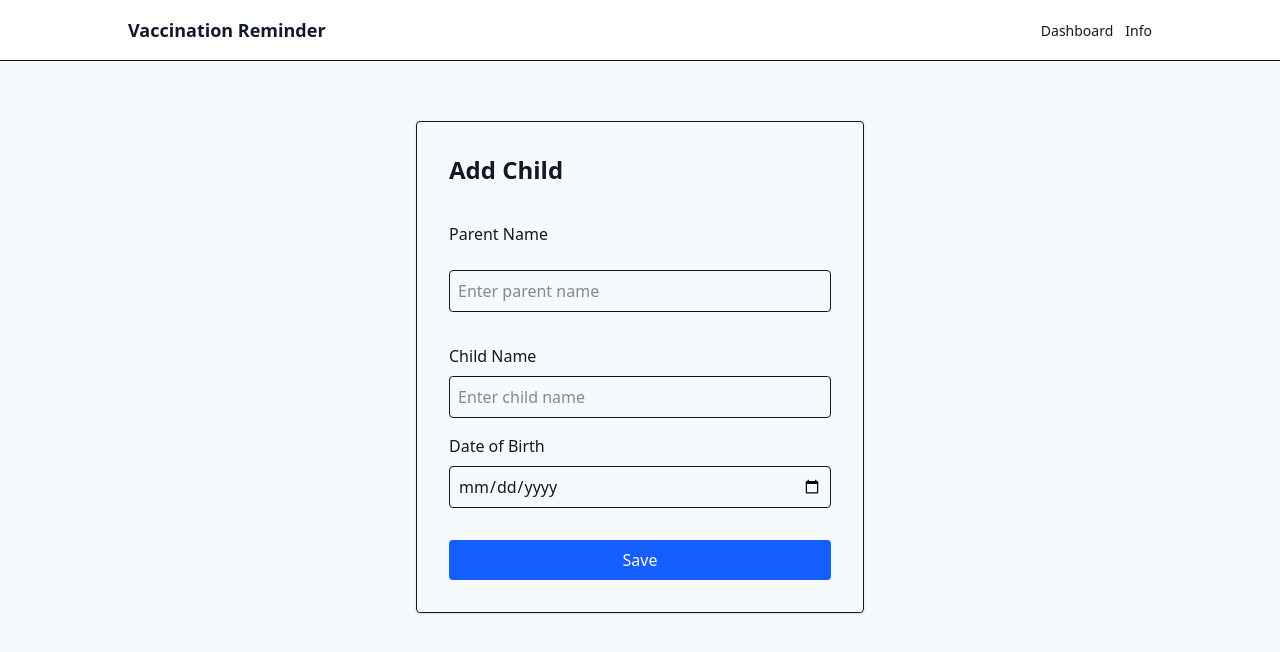
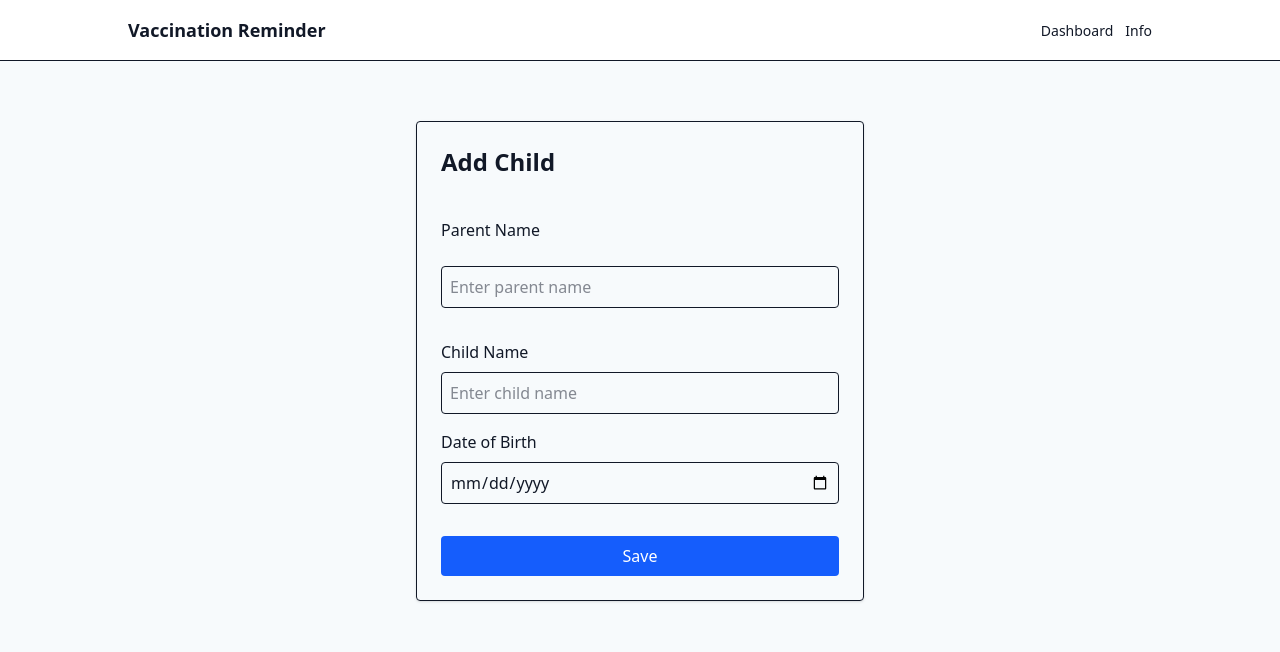
Before and after one commit to prakhar17072004/Health_app, a Next.js app: page /add-child in a window 1280 px wide. Shown: the top 652 px of the page. Built offline with nearby package versions, Linux system fonts and the light colour scheme.

Commit message:
css update

```diff
--- a/src/app/add-child/page.tsx
+++ b/src/app/add-child/page.tsx
@@ -38,8 +38,8 @@ export default function AddChildPage() {
   };
 
   return (
-    <div className="max-w-md mx-auto mt-9 p-8 border rounded shadow">
-      <h2 className="text-2xl font-semibold mb-9">Add Child</h2>
+    <div className="max-w-md mx-auto mt-9 p-6 border rounded shadow">
+      <h2 className="text-2xl font-semibold mb-10">Add Child</h2>
 
       <label className="block mb-6 font-medium">Parent Name</label>
       <input
```
